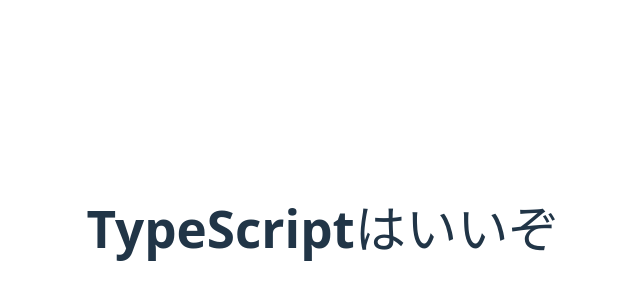
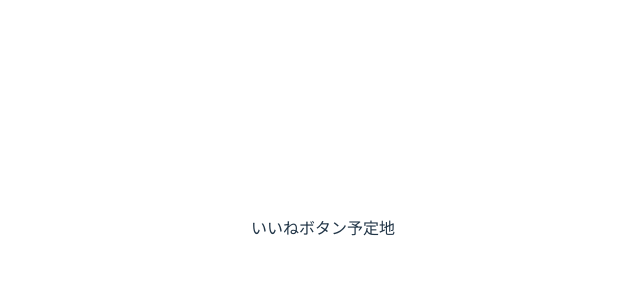
Before and after one commit to OMOCHInoHOSHI/TypeScript_learn2, a React (Vite) app: page / in a window 1280 px wide. Shown: the part 172-472 px from the top of the page, without its empty margins (317-957 px from the left). Built offline with nearby package versions, Linux system fonts and the light colour scheme.

Commit message:
いいねボタン予定地

```diff
--- a/src/App.tsx
+++ b/src/App.tsx
@@ -3,9 +3,14 @@ import "./App.css";
 function App() {
   return (
     <>
-      <h1>TypeScriptはいいぞ</h1>
+      <LikeButton />
     </>
   );
 }
 
+function LikeButton() {
+  // spanタグ...囲った部分をインライン要素としてグループ化
+  return <span>いいねボタン予定地</span>;
+}
+
 export default App;
```
